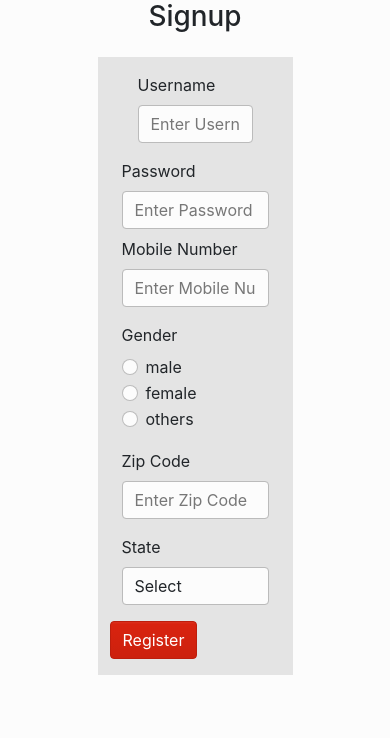
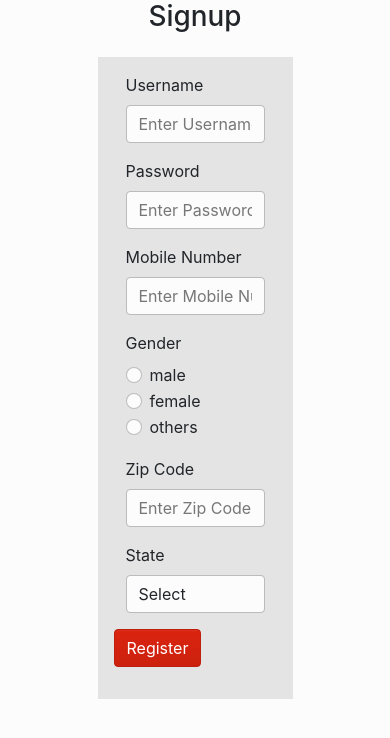
Before and after one commit to rlogixDev/iKeep, a React (Create React App) app: page /signup in a window 390 px wide. Shown: the top 738 px of the page. Built offline with nearby package versions, Linux system fonts and the light colour scheme.

Commit message:
responsive signup

```diff
--- a/src/screens/Signup/signup.css
+++ b/src/screens/Signup/signup.css
@@ -1,7 +1,7 @@
 .form{
 
 
-   margin: auto auto auto auto;
+   margin: auto;
     width:50%;
     border:0px solid black;
 
--- a/src/screens/Signup/signup.js
+++ b/src/screens/Signup/signup.js
@@ -12,17 +12,17 @@ export default function Signup(){
     return (<>
     <h1 className="text-center mb-4">Signup</h1>
     <div className="form">
-    <Form className="container mb-3">
-    <Form.Group className="p-3">
+    <Form className="container p-3 mb-3">
+    <Form.Group className="mb-3">
     <Container>
     <Row className="justify-content-center">
-   <Col   sm={{span:3}} lg={{span:2}} > <Form.Label >Username</Form.Label></Col>
-    <Col  sm={{span:4}} lg={{span:3}}><Form.Control  type="text" placeholder="Enter Username" /></Col>
+   <Col   sm={{span:3}}  lg={{span:2}} > <Form.Label >Username</Form.Label></Col>
+    <Col  sm={{span:4}}  lg={{span:3}}><Form.Control  type="text" placeholder="Enter Username" /></Col>
     </Row>
     </Container>
   </Form.Group>
 
-  <Form.Group className="mb-2">
+  <Form.Group className="mb-3">
   <Container>
       <Row className="justify-content-center">
   <Col sm={{span:3}} lg={{span:2}}> <Form.Label>Password</Form.Label></Col>
```
